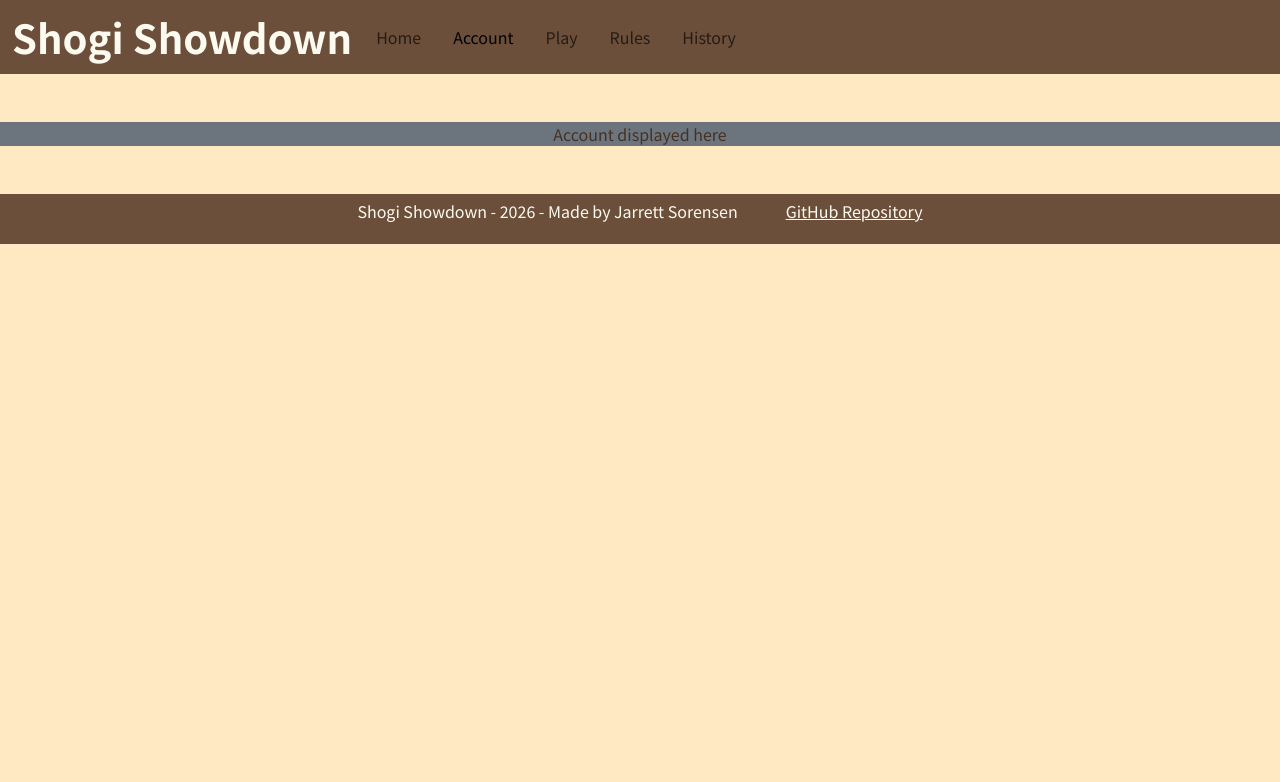
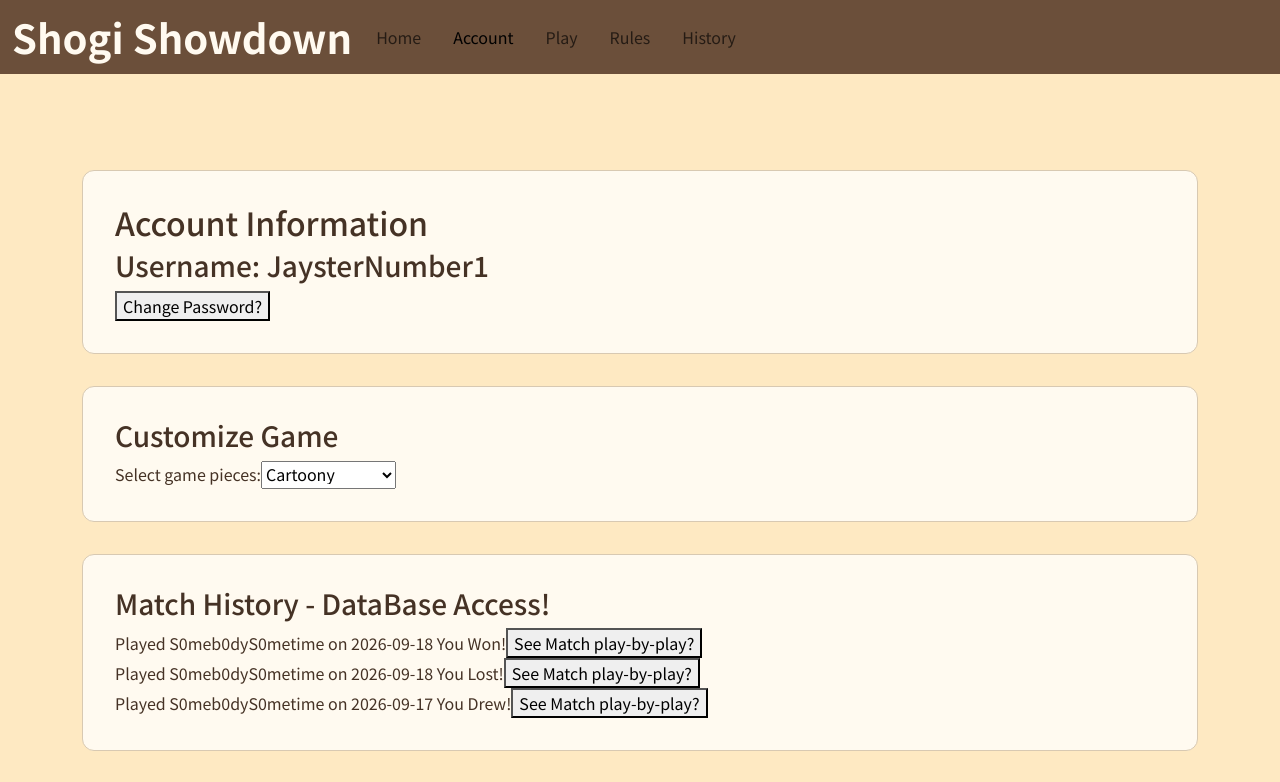
Before and after one commit to JaysterNumber1/startup, a React (Vite) app: page /account in a window 1280 px wide. Shown: the top 782 px of the page. Built offline with nearby package versions, Linux system fonts and the light colour scheme.

Commit message:
converted account to react

```diff
--- a/src/account/account.jsx
+++ b/src/account/account.jsx
@@ -2,8 +2,76 @@ import React from 'react';
 
 export function Account() {
     return (
-        <main className="container-fluid bg-secondary text-center">
-            <div>Account displayed here</div>
+        <main className="container py-5">
+            <section id="account-info">
+                <h2>
+                    Account Information
+                </h2>
+                <h3>
+                    Username: JaysterNumber1
+                </h3>
+                <button id="pass-change">Change Password?</button>
+
+            </section>
+
+            <section id="customize-cosmetic">
+                <h3>Customize Game</h3>
+                <label for="game-piece-style">Select game pieces:</label>
+
+                <select id="game-piece-style" name="selected-game-pieces">
+                    <option value="cartoony">Cartoony</option>
+                    <option value="english-names">English Names</option>
+                    <option value="japanese-kanji">Japanese Kanji</option>
+
+
+                </select>
+            </section>
+
+
+            <section id="match-history">
+                <h3>
+                    Match History - DataBase Access!
+                </h3>
+                <article className="match">
+                    Played S0meb0dyS0metime on 2026-09-18
+
+                    You Won!
+                    <button className="view-match">
+                        See Match play-by-play?
+                    </button>
+                </article>
+
+                <article className="match">
+                    Played S0meb0dyS0metime on 2026-09-18
+
+                    You Lost!
+                    <button className="view-match">
+                        See Match play-by-play?
+                    </button>
+                </article>
+
+                <article className="match">
+                    Played S0meb0dyS0metime on 2026-09-17
+                    You Drew!
+                    <button className="view-match">
+                        See Match play-by-play?
+                    </button>
+                </article>
+            </section>
+
+            <section id="anime-api">
+                <h3>Random Anime Quote</h3>
+
+                <div id="quote-container">
+                    <p id="quote">
+                        Funny anime quote will appear here!
+                    </p>
+                </div>
+
+            </section>
+
+
         </main>
+
     );
 }
```
